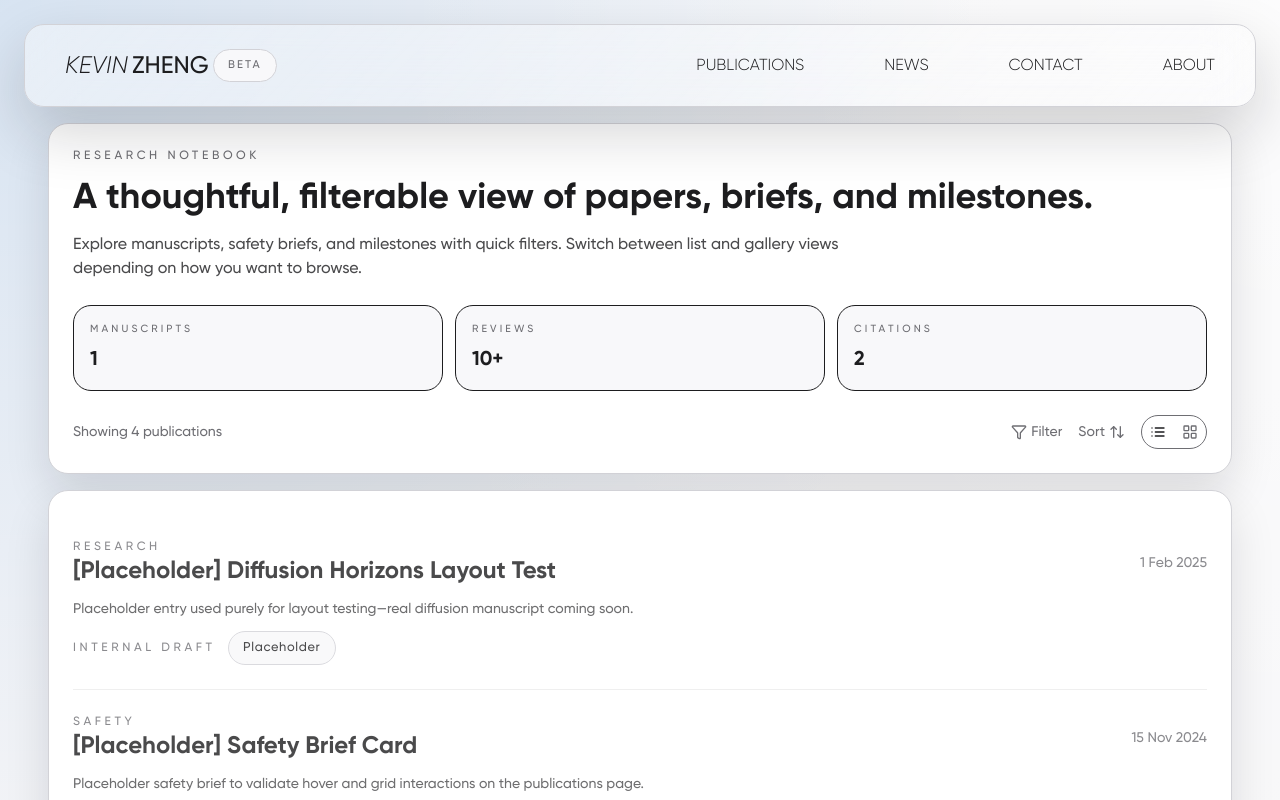
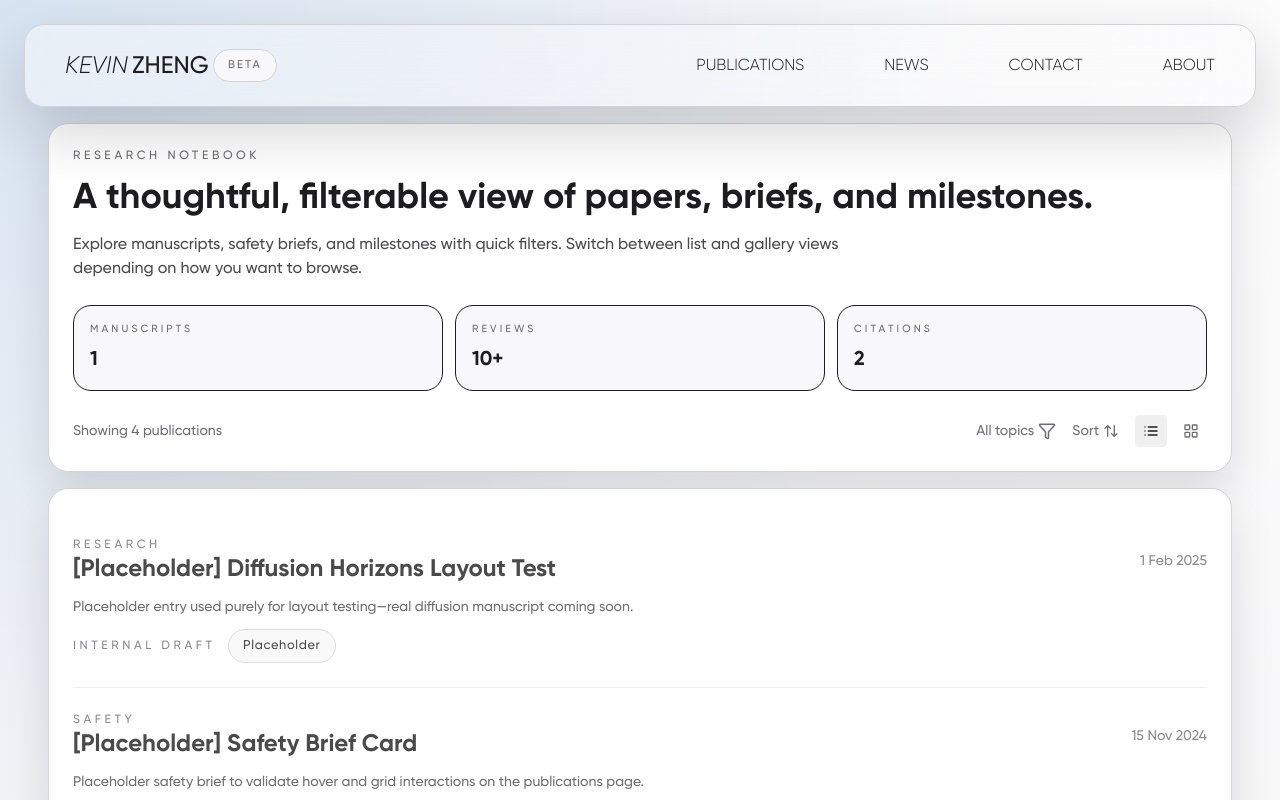
Before and after one commit to kyxzhe/kyxzhe.github.io, a Next.js app: page /publications in a window 1280 px wide. Shown: the top 800 px of the page. Built offline with nearby package versions, Linux system fonts and the light colour scheme.

Commit message:
style: align filter controls with openai look

```diff
--- a/src/app/publications/page.tsx
+++ b/src/app/publications/page.tsx
@@ -265,12 +265,12 @@ export default function PublicationsPage() {
               </div>
             ))}
           </div>
-          <div className="flex flex-wrap items-center justify-between gap-3">
-            <p className="text-sm text-muted-foreground">
+          <div className="flex flex-wrap items-center justify-between gap-3 text-sm font-medium">
+            <p className="text-muted-foreground">
               Showing {sortedPublications.length} publication
               {sortedPublications.length === 1 ? "" : "s"}
             </p>
-            <div className="flex items-center gap-4 text-sm font-medium">
+            <div className="flex items-center gap-4 text-sm">
               <div className="relative flex items-center gap-1">
                 <button
                   className="flex items-center gap-1 transition"
@@ -279,24 +279,47 @@ export default function PublicationsPage() {
                     setSortOpen(false);
                   }}
                 >
+                  <span
+                    className={
+                      selectedTopics.length > 0
+                        ? "text-foreground"
+                        : "text-muted-foreground"
+                    }
+                  >
+                    {selectedTopics.length > 0
+                      ? `${selectedTopics.length} topic${
+                          selectedTopics.length > 1 ? "s" : ""
+                        }`
+                      : "All topics"}
+                  </span>
                   <Filter
-                    size={16}
-                    className={selectedTopics.length > 0 ? "text-foreground" : "text-muted-foreground"}
+                    size={18}
+                    className={
+                      selectedTopics.length > 0
+                        ? "text-foreground"
+                        : "text-muted-foreground"
+                    }
                   />
-                  <span className={selectedTopics.length > 0 ? "text-foreground" : "text-muted-foreground"}>
-                    Filter
-                  </span>
                 </button>
                 {filterOpen && (
-                  <div className="absolute right-0 mt-2 w-72 z-40 surface-card p-4 flex flex-col gap-3 shadow-xl rounded-2xl border border-border">
-                    <div className="flex items-center justify-between">
-                      <p className="text-sm font-semibold">Topics</p>
-                      <button
-                        className="text-xs text-muted-foreground"
-                        onClick={clearFilters}
+                  <div className="absolute right-0 mt-2 w-80 z-40 surface-card p-4 flex flex-col gap-4 shadow-xl rounded-2xl border border-border">
+                    <div className="flex items-center justify-between text-sm">
+                      <p className="font-semibold">
+                        {selectedTopics.length > 0
+                          ? selectedTopics.join(", ")
+                          : "Topics"}
+                      </p>
+                      <span
+                        role="button"
+                        tabIndex={0}
+                        onClick={() => {
+                          setFilterOpen(false);
+                          setSelectedTopics([]);
+                        }}
+                        className="cursor-pointer"
                       >
-                        Clear
-                      </button>
+                        ×
+                      </span>
                     </div>
                     <div className="max-h-64 overflow-y-auto pr-1 flex flex-col gap-2">
                       {allTopics.map((topic) => (
@@ -314,17 +337,19 @@ export default function PublicationsPage() {
                       ))}
                     </div>
                     <button
-                      className="btn-primary text-sm justify-center"
-                      onClick={() => setFilterOpen(false)}
+                      className="self-start text-xs text-muted-foreground"
+                      onClick={clearFilters}
                     >
-                      Done
+                      Clear all
                     </button>
                   </div>
                 )}
               </div>
               <div className="relative flex items-center gap-1">
                 <button
-                  className="flex items-center gap-1 text-muted-foreground transition"
+                  className={`flex items-center gap-1 transition ${
+                    sortOpen ? "text-foreground" : "text-muted-foreground"
+                  }`}
                   onClick={() => {
                     setSortOpen((prev) => !prev);
                     setFilterOpen(false);
@@ -350,21 +375,15 @@ export default function PublicationsPage() {
                         {option.label}
                       </label>
                     ))}
-                    <button
-                      className="chip text-xs tracking-[0.2em] justify-center mt-1"
-                      onClick={() => setSortOpen(false)}
-                    >
-                      Close
-                    </button>
                   </div>
                 )}
               </div>
-              <div className="flex items-center rounded-full border border-border overflow-hidden text-muted-foreground">
+              <div className="flex items-center gap-2 text-muted-foreground">
                 <button
-                  className={`p-2 inline-flex items-center justify-center transition ${
+                  className={`p-2 inline-flex items-center justify-center transition rounded ${
                     viewMode === "list"
-                      ? "text-foreground"
-                      : "text-muted-foreground hover:text-foreground"
+                      ? "text-foreground bg-[rgba(0,0,0,0.06)]"
+                      : "hover:text-foreground"
                   }`}
                   onClick={() => setViewMode("list")}
                   aria-label="List view"
@@ -372,10 +391,10 @@ export default function PublicationsPage() {
                   <List size={16} />
                 </button>
                 <button
-                  className={`p-2 inline-flex items-center justify-center transition ${
+                  className={`p-2 inline-flex items-center justify-center transition rounded ${
                     viewMode === "grid"
-                      ? "text-foreground"
-                      : "text-muted-foreground hover:text-foreground"
+                      ? "text-foreground bg-[rgba(0,0,0,0.06)]"
+                      : "hover:text-foreground"
                   }`}
                   onClick={() => setViewMode("grid")}
                   aria-label="Grid view"
```
